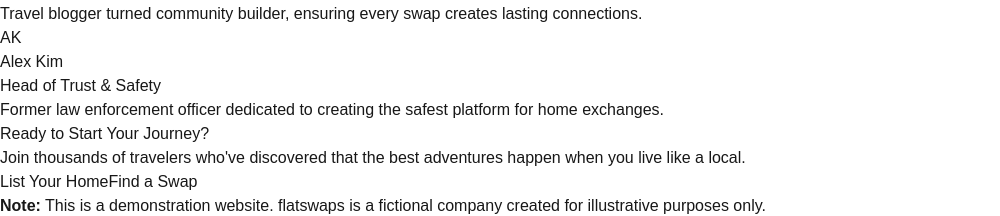
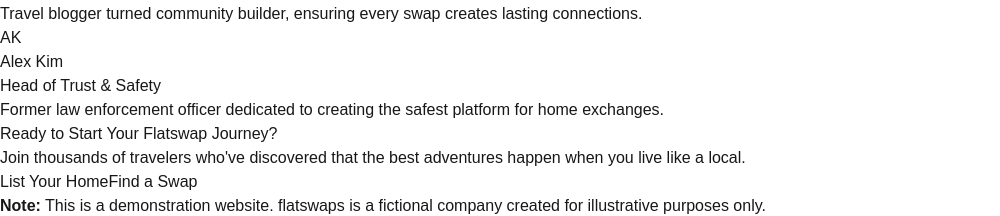
Before and after one commit to felixp33/flatswaps, a Next.js app: page /about in a window 1280 px wide. Shown: the part 1843-2059 px from the top of the page, without its empty margins (0-1000 px from the left). Built offline with nearby package versions, Linux system fonts and the light colour scheme; no server answers.

Commit message:
fix: update branding to "Flatswap" in AboutPage and CTASection

```diff
--- a/src/app/about/page.tsx
+++ b/src/app/about/page.tsx
@@ -200,7 +200,9 @@ export default function AboutPage() {
 				{/* CTA Section */}
 				<section className="py-16 md:py-24 bg-gradient-to-r from-blue-600 to-purple-700">
 					<div className="max-w-4xl mx-auto px-4 sm:px-6 lg:px-8 text-center">
-						<h2 className="text-3xl md:text-4xl font-bold text-white mb-6">Ready to Start Your Journey?</h2>
+						<h2 className="text-3xl md:text-4xl font-bold text-white mb-6">
+							Ready to Start Your Flatswap Journey?
+						</h2>
 						<p className="text-xl text-blue-100 mb-8 max-w-2xl mx-auto">
 							Join thousands of travelers who've discovered that the best adventures happen when you live like a
 							local.
--- a/src/components/landing/CTASection.tsx
+++ b/src/components/landing/CTASection.tsx
@@ -54,7 +54,7 @@ export default function CtaSection() {
 						href="/auth/signup"
 						className="inline-flex items-center justify-center px-8 py-4 border border-transparent text-lg font-medium rounded-md text-blue-700 bg-white hover:bg-blue-50 shadow-lg hover:shadow-xl transition-all duration-200 transform hover:scale-105"
 					>
-						Start Your FlatSwap Now
+						Start Your Flatswap Now
 					</a>
 				</div>
 			</div>
```
